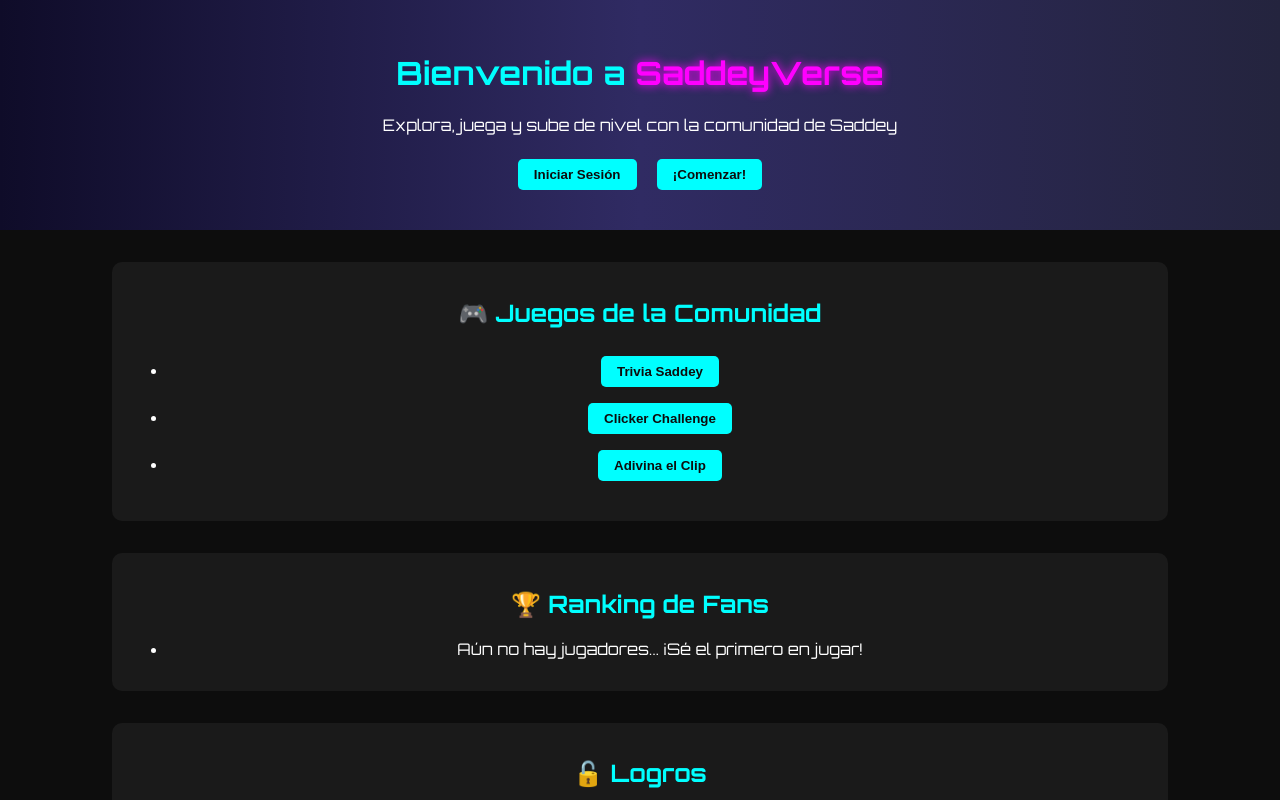
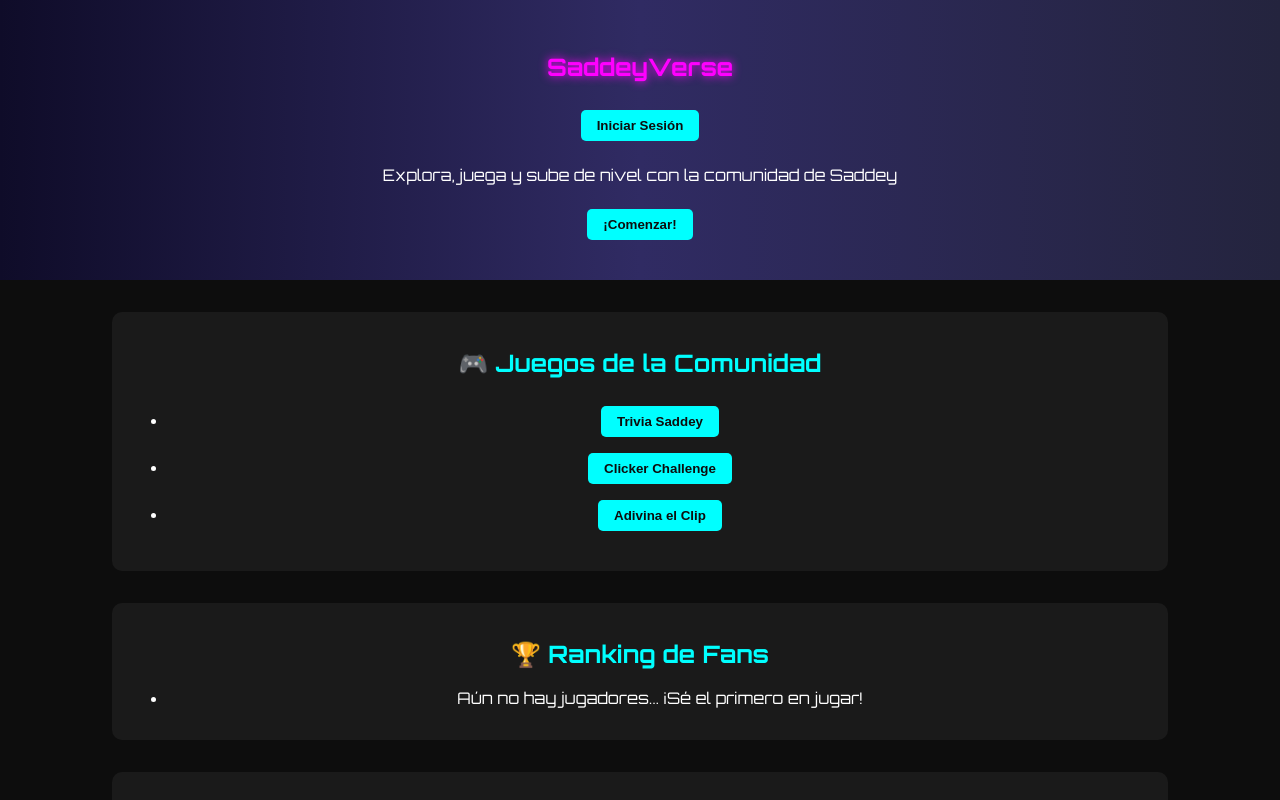
Before and after one commit to GestorEterno/SaddeyVerse, a plain HTML site: page index.html in a window 1280 px wide. Shown: the top 800 px of the page. Drawn offline with Linux system fonts and the light colour scheme.

Commit message:
Update index.html

```diff
--- a/index.html
+++ b/index.html
@@ -18,12 +18,16 @@
 <body>
   <!-- Hero Section -->
   <header>
-    <h1>Bienvenido a <span class="glow">SaddeyVerse</span></h1>
-    <p>Explora, juega y sube de nivel con la comunidad de Saddey</p>
-    <button id="loginButton">Iniciar Sesión</button>
-<button id="logoutButton" style="display: none;">Cerrar Sesión</button>
-    <button id="startButton">¡Comenzar!</button>
-  </header>
+  <nav class="navbar">
+    <h1><span class="glow">SaddeyVerse</span></h1>
+    <div class="nav-buttons">
+      <button id="loginButton">Iniciar Sesión</button>
+      <button id="logoutButton" style="display: none;">Cerrar Sesión</button>
+    </div>
+  </nav>
+  <p>Explora, juega y sube de nivel con la comunidad de Saddey</p>
+  <button id="startButton">¡Comenzar!</button>
+</header>
 
   <!-- Sección: Juegos de la Comunidad -->
   <section id="games">
```
